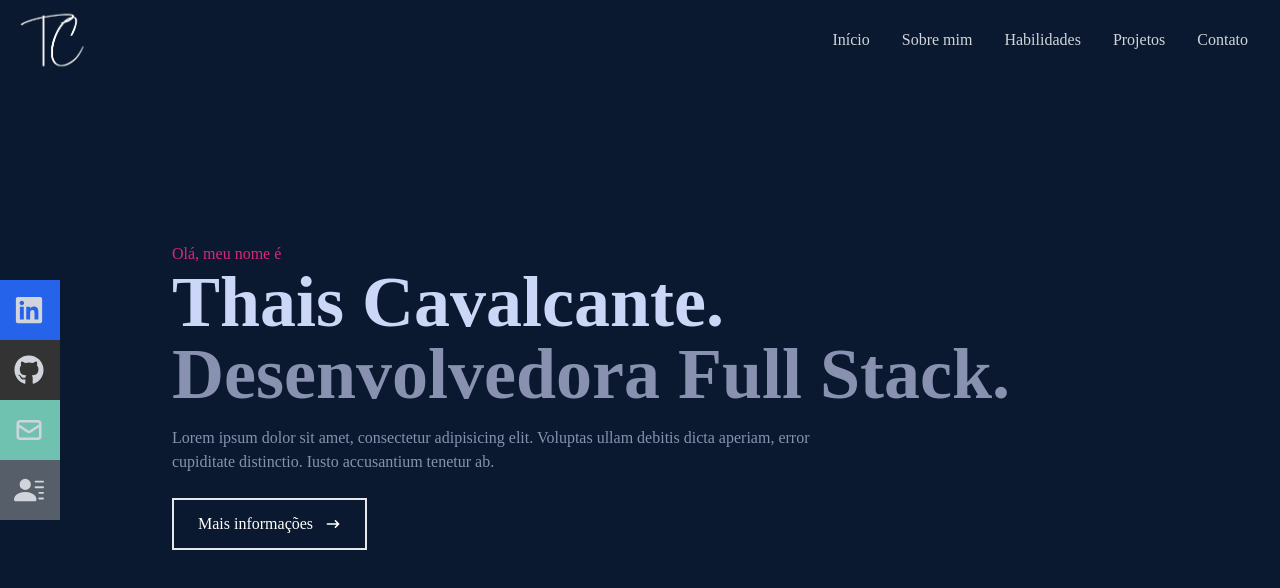
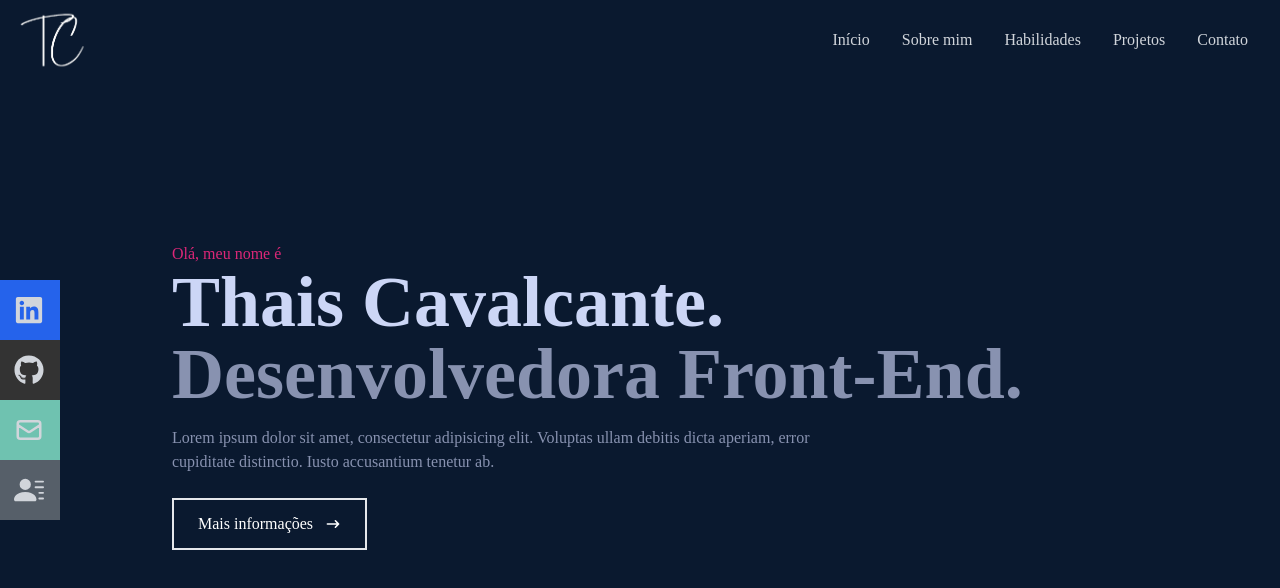
Before and after one commit to thaispsc/portfolio, a React (Create React App) app: page / in a window 1280 px wide. Shown: the top 588 px of the page. Built offline with nearby package versions, Linux system fonts and the light colour scheme; the HTML template or start-up script is replaced by a standard one.

Commit message:
alteração título

```diff
--- a/src/components/Inicio/index.tsx
+++ b/src/components/Inicio/index.tsx
@@ -9,7 +9,7 @@ const Inicio: React.FC = () => {
         <div className='max-w-[1000px] mx-auto px-8 flex flex-col justify-center h-full'>
           <p className='text-pink-600'>Olá, meu nome é</p>
           <h1 className='text-4xl sm:text-7xl font-bold text-[#ccd6f6]'>Thais Cavalcante.</h1>
-          <h2 className='text-4xl sm:text-7xl font-bold text-[#8892b0]'>Desenvolvedora Full Stack.</h2>
+          <h2 className='text-4xl sm:text-7xl font-bold text-[#8892b0]'>Desenvolvedora Front-End.</h2>
           <p className='text-[#8892b0] py-4 max-w-[700px]'>Lorem ipsum dolor sit amet, consectetur adipisicing elit. Voluptas ullam debitis dicta aperiam, error cupiditate distinctio. Iusto accusantium tenetur ab.</p>
           <div>
             <button className='text-white group border-2 px-6 py-3 my-2 flex items-center hover:bg-pink-600 hover:border-pink-600'>Mais informações
```
